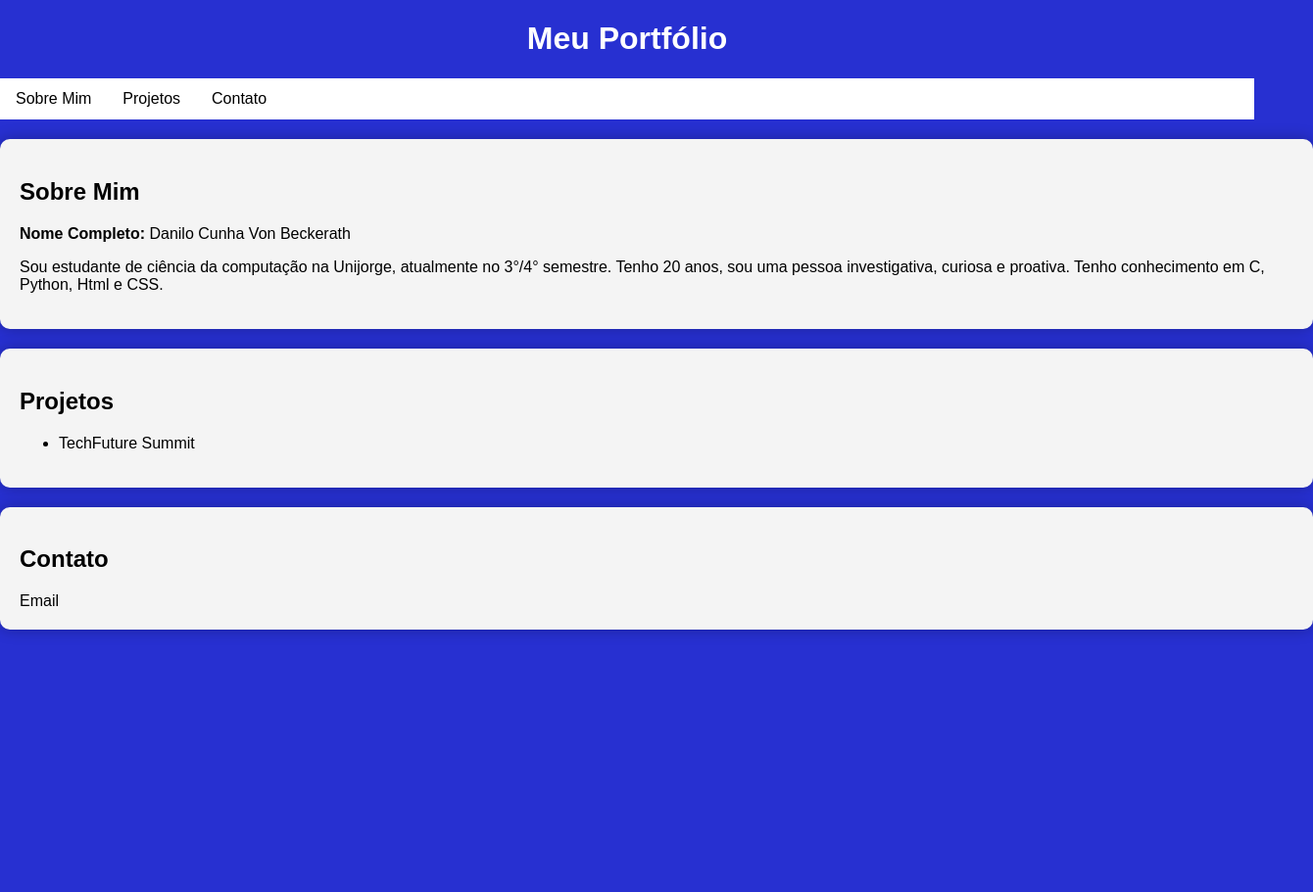
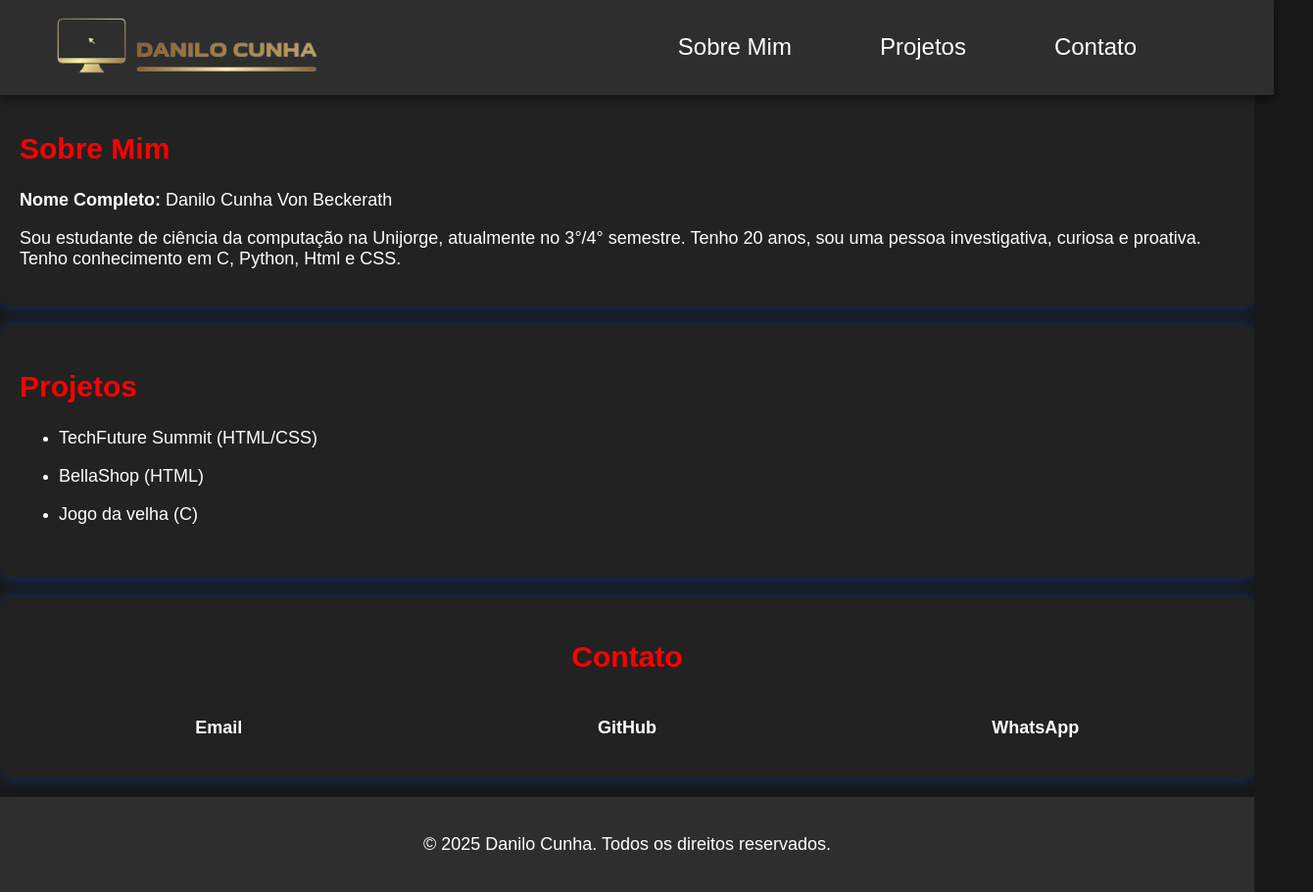
Before and after one commit to DanBeck-Dev/Desen.Web, a plain HTML site: page Portfólio/portfólio.html in a window 1280 px wide. Shown: the whole page at 98% size, 1340 px wide, since content can reach past the window. Before the commit the page ends 800 px from the top, so only its background shows below. Drawn offline with Linux system fonts and the light colour scheme.

Commit message:
Finalização do portfólio

```diff
--- a/Portfólio/portfólio.html
+++ b/Portfólio/portfólio.html
@@ -4,40 +4,61 @@
     <meta charset="UTF-8">
     <meta http-equiv="X-UA-Compatible" content="IE=edge">
     <meta name="viewport" content="width=device-width, initial-scale=1.0">
-    <title>Meu Portfólio</title>
+    <title>Danilo Cunha</title>
     <link rel="stylesheet" href="style.css">
 </head>
 <body>
     <header>
-        <h1>Meu Portfólio</h1>
-    </header>
+        <img id="logo" src="logo.png" alt="logo">
+
         <nav>
             <ul>
-            <li><a href="#home">Sobre Mim</a></li>
+                <li><a href="#sobre">Sobre Mim</a></li>
                 <li><a href="#projetos">Projetos</a></li>
                 <li><a href="#contato">Contato</a></li>
               </ul>
         </nav>
-    <div class="sobre">
-        <section>
+    </header>
+
+    <section class="sobre" id="sobre">
         <h2>Sobre Mim</h2>
+        <div>
             <p><strong>Nome Completo:</strong> Danilo Cunha Von Beckerath </p>
             <p>Sou estudante de ciência da computação na Unijorge, atualmente no 3°/4° semestre. Tenho 20 anos, sou uma pessoa investigativa, curiosa e proativa. Tenho conhecimento em C, Python, Html e CSS.</p>
+        </div>
     </section>
+
+    <section class="projetos" id="projetos">
+        <h2>Projetos</h2>
+        <div>
+            <ul>
+                <li><a href="https://github.com/DanBeck-Dev/Desen.Web/tree/main/Atividade%2027.03">TechFuture Summit (HTML/CSS)</a></li><br>
+                <li><a href="https://github.com/DanBeck-Dev/Desen.Web/tree/acafd2f54a99dfe5771ed809ccd0d2f889cb4d36/BellaShop">BellaShop (HTML)</a></li><br>
+                <li><a href="https://github.com/DanBeck-Dev/ProjetosC/tree/0586ccf5239bada4b616106d39293c806324d385/Jogo_da_Velha">Jogo da velha (C)</a></li><br>
+            </ul>
         </div>
-    <div class="projetos">
-        <section id="projetos">
-            <h2>Projetos</h2>
-            <ul>
-                <li><a href="https://github.com/DanBeck-Dev/Desen.Web/tree/main/Atividade%2027.03">TechFuture Summit</a></li>
-            </ul>
     </section>
+
+    <section class="contato" id="contato">
+        <h2>Contato</h2>
+        <div class="contatogrid">
+            <div class="contatoitem">
+                <a href="https://mail.google.com/mail/?view=cm&fs=1&to=danilocunhavb@gmail.com&su=Contato&body=Olá%20Danilo" target="_blank">Email</a>
             </div>
-    <div class="contato">
-        <section id="contato">
-            <h2>Contato</h2>
-            <a href="">Email</a>
+            <div class="contatoitem">
+                <a href="https://github.com/DanBeck-Dev">GitHub</a>
+            </div>
+            <div class="contatoitem">
+                <a href="https://wa.me/5571984476803?text=Olá%20Danilo" target="_blank">WhatsApp</a>
+            </div>
+        </div>
     </section>
+
+    <footer class="footer">
+        <div>
+            <p>&copy; 2025 Danilo Cunha. Todos os direitos reservados.</p>
         </div>
+    </footer>
+
 </body>
 </html>
--- a/Portfólio/style.css
+++ b/Portfólio/style.css
@@ -1,52 +1,132 @@
 body{
     font-family: Arial, Helvetica, sans-serif;
-    background-color: #2730d1;
+    background-color: #181818;
     margin: 0;
     padding: 0;
-}
-header{
-    text-align: center;
     color: white;
 }
-section{
-    background-color: #f4f4f4;
-    padding: 20px;
-    margin: 20px auto;
-    width: 1300px;
-    box-shadow: 0 0 15px rgba(0, 0, 0, 0.274);
-    border-radius: 10px;
+
+/*Cabeçalho*/
+header{
+    display: flex;
+    color: white;
+    background-color: #2E2E2E;
+    top: 0;
+    left: 0;
+    padding: 5px;
+    padding-left: 0;
+    padding-right: 20px;
+    position: fixed;
+    width: 100%;
+    max-height: 120px;
+    justify-content: space-between;
+    align-items: center;
+    box-shadow: 0px 4px 10px rgba(0, 0, 0, 0.5);
+}
+#logo{
+    margin-top: 10px;
+    width: 30%;
 }
 a{
     text-decoration: none;
 }
-nav ul{
+header nav ul{
+    display: flex;
     list-style-type: none;
     overflow: hidden;
-    background-color: white;
     padding: 0;
+    margin-right: 100px;
+    margin-top: 0;
+    margin-bottom: 0;
+    gap: 50px;
+}
+header nav ul li{
+    margin: 20px;
+}
+header nav ul li a{
+    color: rgb(255, 255, 255);
+    padding: 0;
+    text-decoration: none;
+    font-size: 24px;
+}
+header nav ul li a:hover{
+    color: #ff4d4d;
+    font-size: 30px;
+    transition: color 0.5s ease, font-size 0.5s ease;
+}
+
+/*Seções*/
+section{
+    background-color: #222;
+    padding: 20px;
     margin: 20px auto;
+    box-shadow: 0 0 15px rgba(0, 102, 255, 0.4);
+    border-radius: 10px;
 }
-nav ul li{
-    float: inline-start;
+.sobre{
+    margin-top: 90px;
 }
-nav ul li a{
-    text-align: center;
-    display: block;
-    color: black;
-    padding: 12px 16px;
-    text-decoration: none;
+section ul li a:hover{
+    color: #ff4d4d;
+    font-size: 22px;
+    transition: color 0.5s ease, font-size 0.5s ease;
 }
-nav ul li a:hover{
-    background-color: #1f65c0;
+section div a{
+    font-size: 18px;
     color: white;
 }
-section ul li a{
-    color: black;
-    text-decoration: none;
+.contato h2{
+    display: flex;
+    justify-content: center;
+    align-items: center;
 }
-section ul li a:hover{
-    color: #2730d1;
+.contatogrid{
+    display: grid;
+    grid-template-columns: repeat(3, 1fr);
+    gap: 10px;
+    padding: 20px 0;
+}
+.contatoitem{
+    display: flex;
+    flex-direction: column;
+    align-items: center;
 }
 .contato a{
-    color: black;
+    color: #ffffff;
+    font-weight: bold;
 }
+.contato a:hover{
+    color: #ff4d4d;
+    font-size: 22px;
+    transition: color 0.5s ease, font-size 0.5s ease;
+}
+h2{
+    font-size: 30px;
+    color: rgb(255, 0, 0);
+}
+p{
+    font-size: 18px;
+}
+
+/*Rodapé*/
+footer {
+    background-color: #2E2E2E;
+    text-align: center;
+    padding: 20px 0;
+    margin-top: 20px;
+    box-shadow: 0px 10px 0px rgba(0, 0, 0, 0.5);
+}
+
+/*Responsividade*/
+@media screen and (max-width: 830px) {
+    body{
+        font-size: small;
+    }
+    #logo{
+        margin-top: 10px;
+        width: 50%;
+    }
+    header nav {
+        display: none;
+    }
+}
```
Also changed, not shown: Portfólio/logo.png (added). Lines whose indentation alone changed are shown as unchanged.
